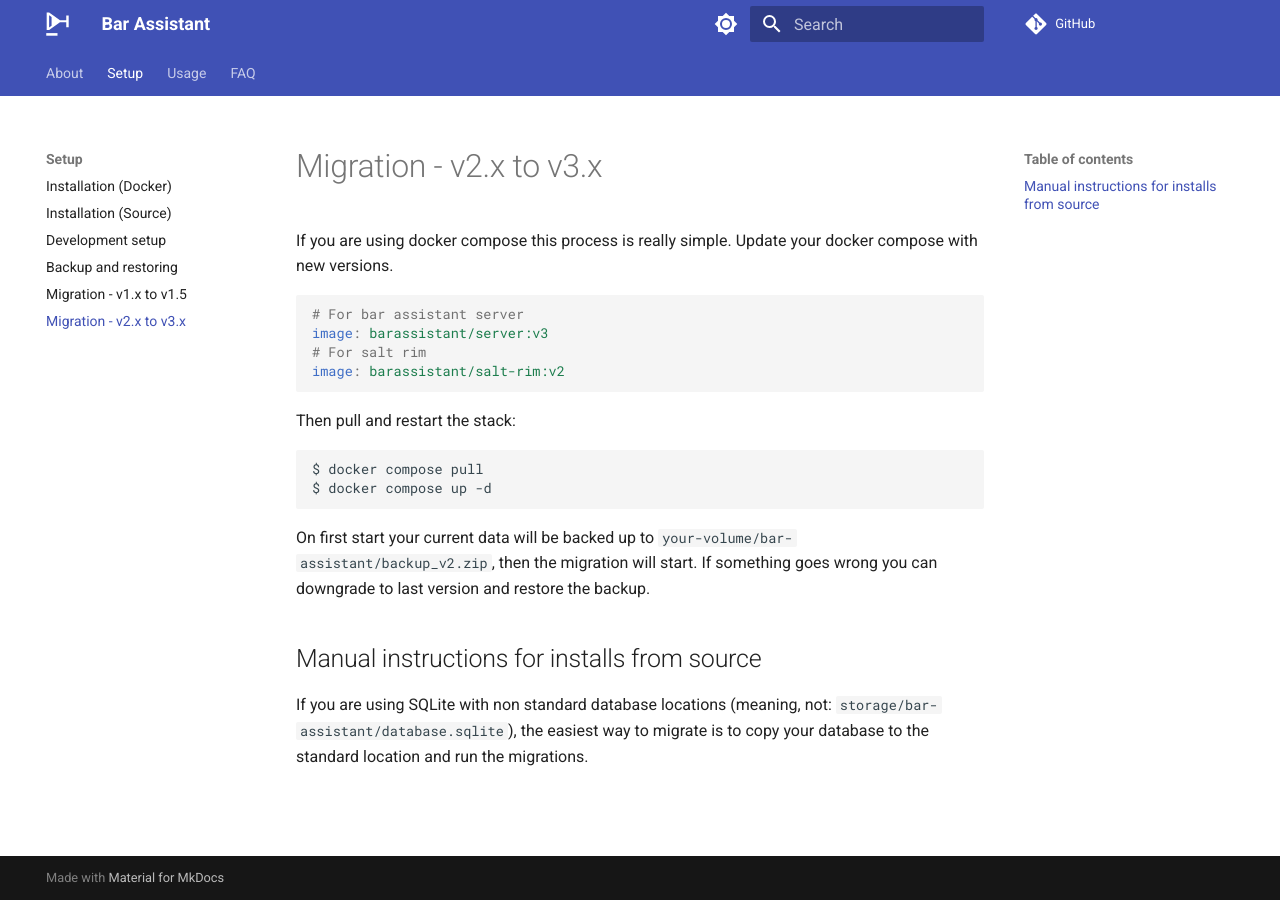
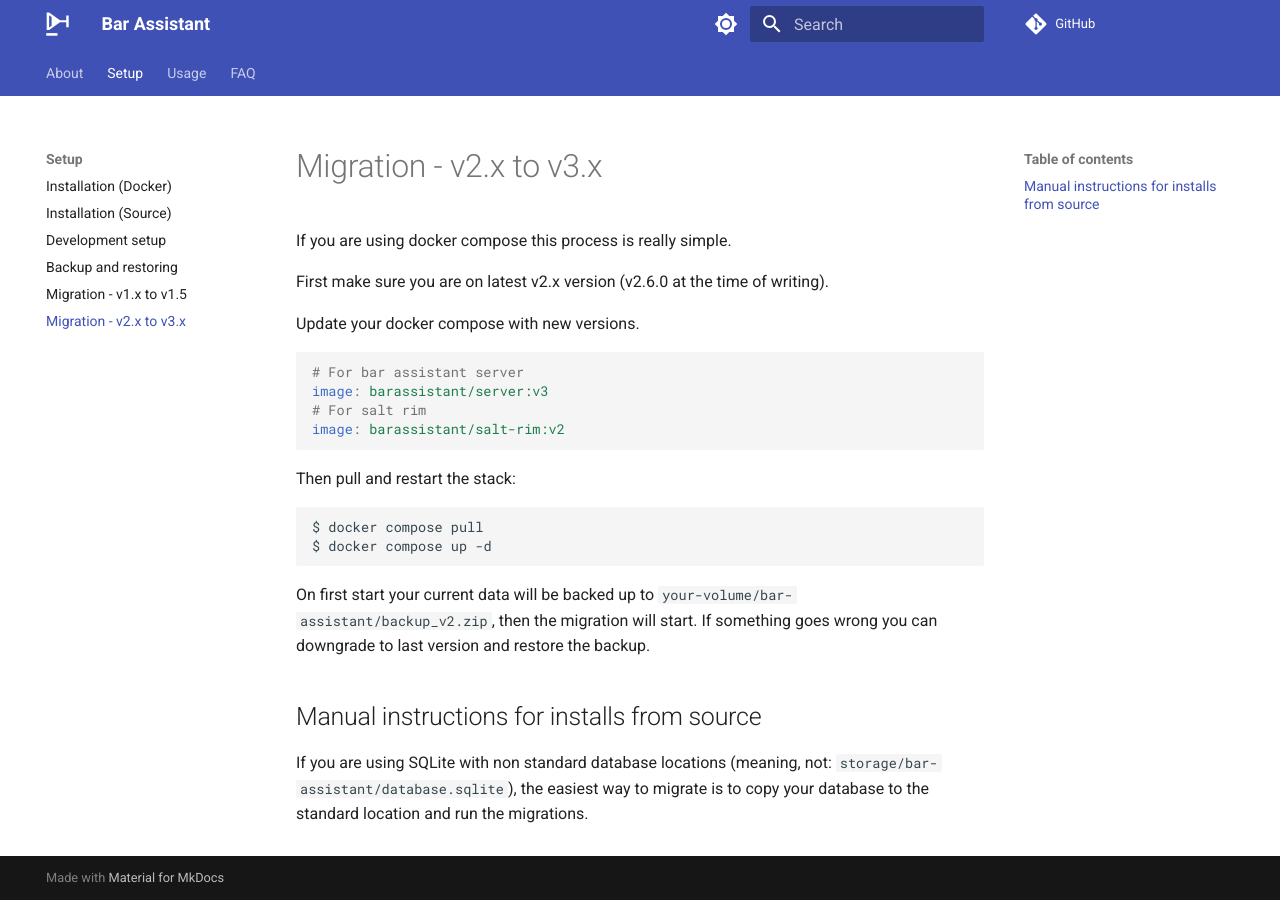
Before and after one commit to bar-assistant/docs, an MkDocs documentation site: the page built from docs/setup/migrate-to-30.md, in a window 1280 px wide. Built offline with MkDocs 1.6.1 and Material for MkDocs 9.7.7, drawn with Linux system fonts in a browser that asks for light colours; comment, search, counter and statistics services are not loaded.

Commit message:
Update migrate-to-30.md

````diff
--- a/docs/setup/migrate-to-30.md
+++ b/docs/setup/migrate-to-30.md
@@ -1,6 +1,10 @@
 # Migration - v2.x to v3.x
 
-If you are using docker compose this process is really simple. Update your docker compose with new versions.
+If you are using docker compose this process is really simple.
+
+First make sure you are on latest v2.x version (v2.6.0 at the time of writing).
+
+Update your docker compose with new versions.
 
 ``` yaml
 # For bar assistant server
````
